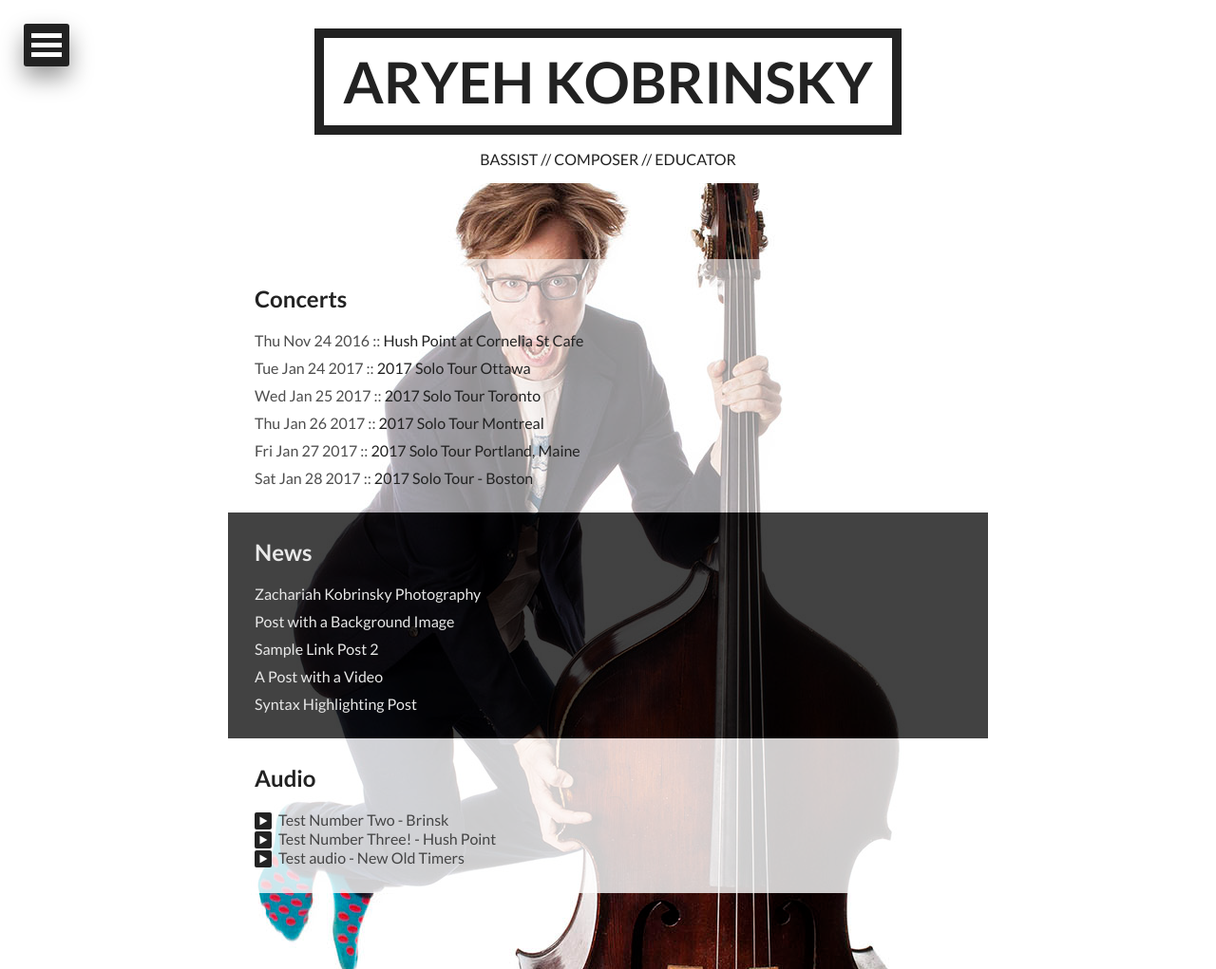
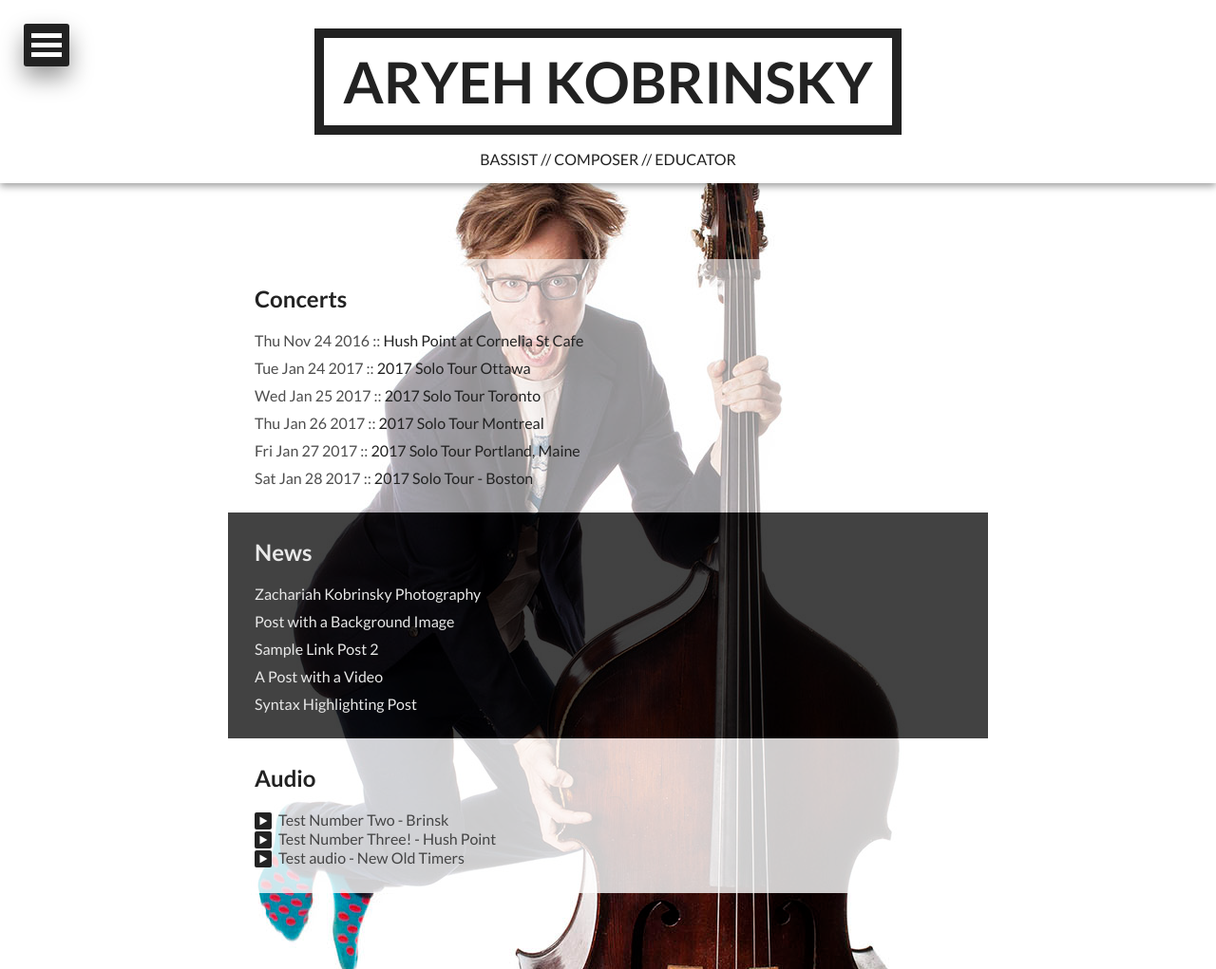
Before and after one commit to akobrinsky/akobrinsky.github.io, a Jekyll site: the page built from index.html, in a window 1280 px wide. Shown: the whole page at 95% size. Built offline with Jekyll 4.4.1, drawn with Linux system fonts in a browser that asks for light colours; nearby versions of some CDN libraries.

Commit message:
header box shadow

```diff
--- a/_sass/_page.scss
+++ b/_sass/_page.scss
@@ -71,6 +71,7 @@ body {
 }
 #front-page .entry-header {
 	background: #fff;
+	box-shadow: 0 3px 8px rgba(0, 0, 0, 0.4);
 }
 #page .entry-header {
 		background: $dark;
```
